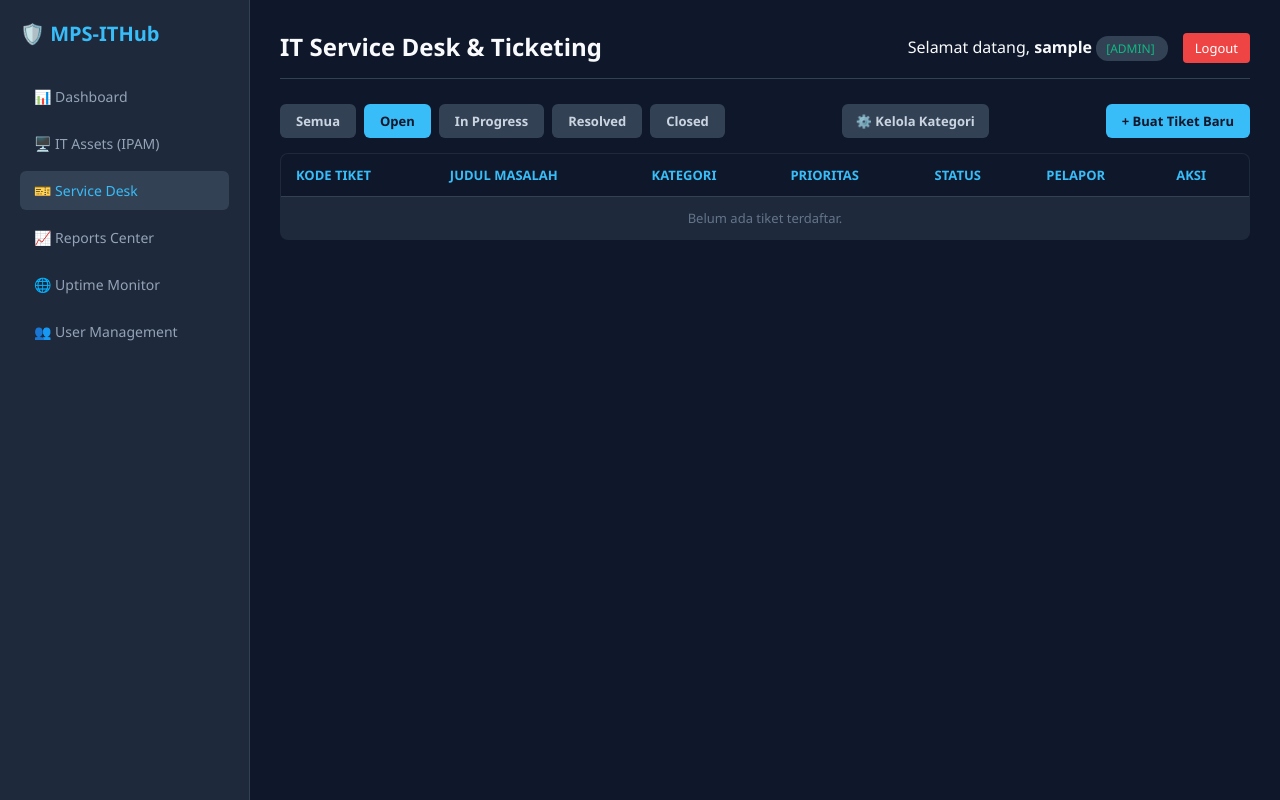
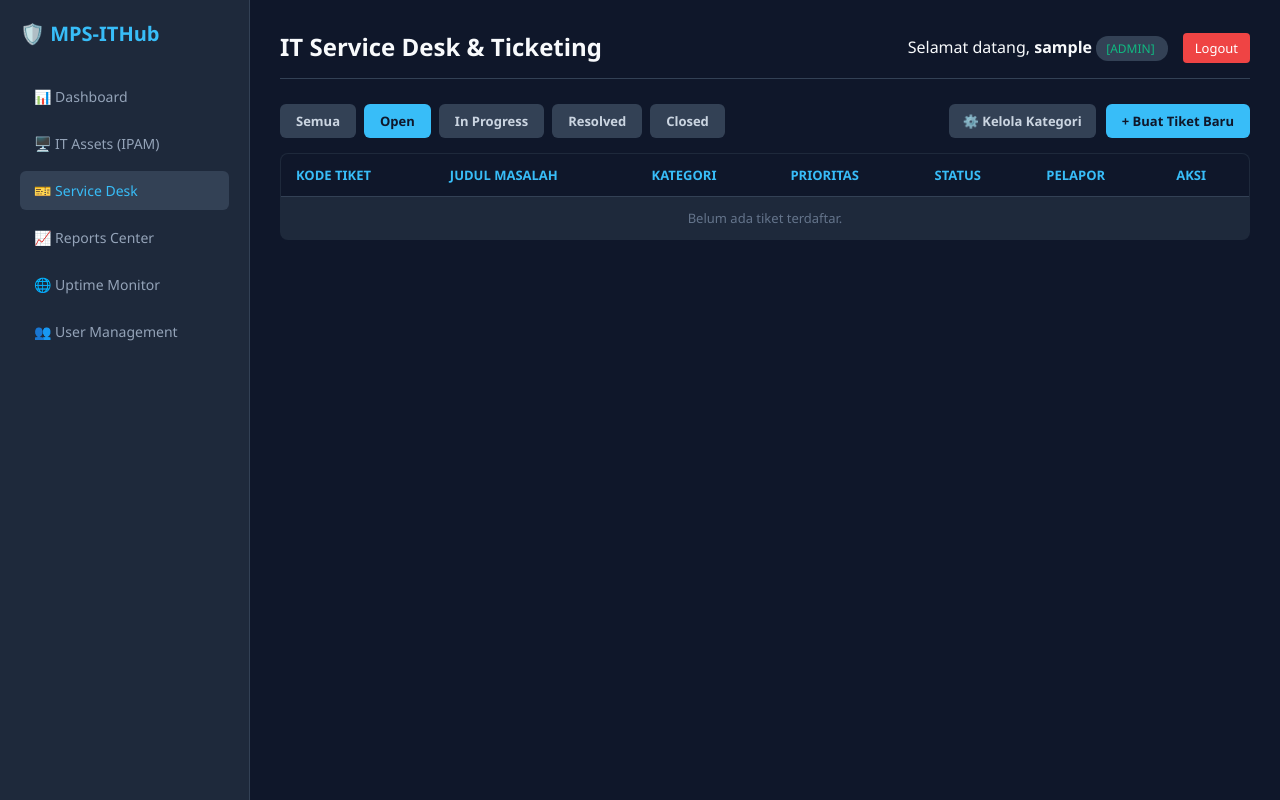
Before and after one commit to maydhikasetiawan/my-web-app, a Flask app: page /tickets/?status=Open in a window 1280 px wide. Run offline with Flask 3, Linux system fonts and the light colour scheme; the visitor is signed in with stand-in values (Sample User, id 1); data that the repository does not hold is empty; some libraries are stand-ins or nearby versions.

Commit message:
fix: align manage categories button next to create ticket button

```diff
--- a/templates/tickets/index.html
+++ b/templates/tickets/index.html
@@ -5,6 +5,7 @@
 
 {% block content %}
 <div style="display: flex; justify-content: space-between; align-items: center; margin-bottom: 15px;">
+    <!-- Kelompok Tombol Filter Status (Kiri) -->
     <div style="display:flex; gap:8px;">
         <a href="{{ url_for('tickets.index') }}" class="btn-primary" style="background:{% if not status_filter %}#38bdf8{% else %}#334155{% endif %}; color:{% if not status_filter %}#0f172a{% else %}#cbd5e1{% endif %};">Semua</a>
         <a href="{{ url_for('tickets.index', status='Open') }}" class="btn-primary" style="background:{% if status_filter == 'Open' %}#38bdf8{% else %}#334155{% endif %}; color:{% if status_filter == 'Open' %}#0f172a{% else %}#cbd5e1{% endif %};">Open</a>
@@ -13,12 +14,15 @@
         <a href="{{ url_for('tickets.index', status='Closed') }}" class="btn-primary" style="background:{% if status_filter == 'Closed' %}#38bdf8{% else %}#334155{% endif %}; color:{% if status_filter == 'Closed' %}#0f172a{% else %}#cbd5e1{% endif %};">Closed</a>
     </div>
 
+    <!-- Kelompok Tombol Aksi Admin & Tiket (Kanan) -->
+    <div style="display:flex; gap:10px; align-items:center;">
         {% if session['role'] == 'admin' %}
         <a href="{{ url_for('tickets.manage_categories') }}" style="background:#334155; color:#cbd5e1; padding:8px 14px; border-radius:6px; text-decoration:none; font-size:13px; font-weight:bold;">⚙️ Kelola Kategori</a>
         {% endif %}
         {% if session['role'] != 'guest' %}
         <a href="{{ url_for('tickets.add') }}" class="btn-primary">+ Buat Tiket Baru</a>
         {% endif %}
+    </div>
 </div>
 
 <table class="data-table">
```
Lines whose indentation alone changed are shown as unchanged.
